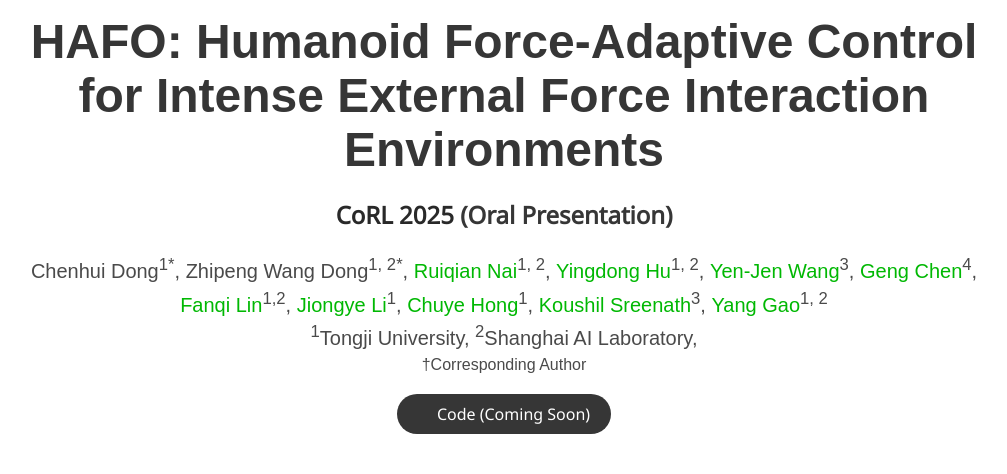
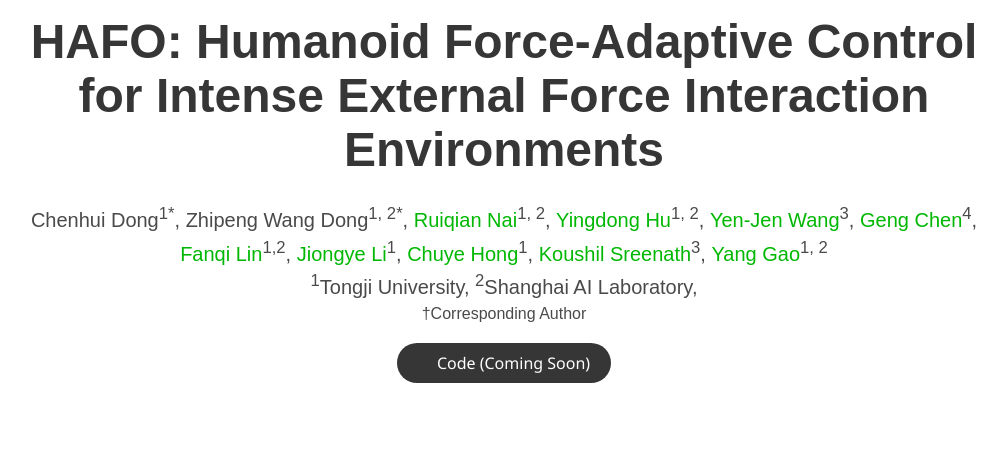
Before and after one commit to HaFo-robot/HaFo-robot.github.io, a plain HTML site: page index.html in a window 1280 px wide. Shown: the part 833-1307 px from the top of the page, without its empty margins (136-1143 px from the left). Drawn offline with nearby package versions, Linux system fonts and the light colour scheme; some icons are missing; a web font is replaced by a local one.

Commit message:
Update index.html

```diff
--- a/index.html
+++ b/index.html
@@ -138,7 +138,7 @@
       <div class="columns is-centered">
         <div class="column has-text-centered">
           <h1 class="title is-1 publication-title">HAFO: Humanoid Force-Adaptive Control for Intense External Force Interaction Environments</h1>
-          <h3 class="title is-4 conference-authors"><a target="_blank" href="https://www.robot-learning.org/">CoRL 2025</span></a> (Oral Presentation)</h3>
+          <!-- <h3 class="title is-4 conference-authors"><a target="_blank" href="https://www.robot-learning.org/">CoRL 2025</span></a> (Oral Presentation)</h3> -->
           <!-- <h3 class="title is-4 conference-authors"><a target="_blank" href="https://wcbm-workshop.github.io/">RSS Workshop on Whole-body Control and Bimanual Manipulation 2025</a></h3> -->
           <!-- <div class="column has-text-centered"> -->
             <div class="is-size-5 publication-authors">
```
